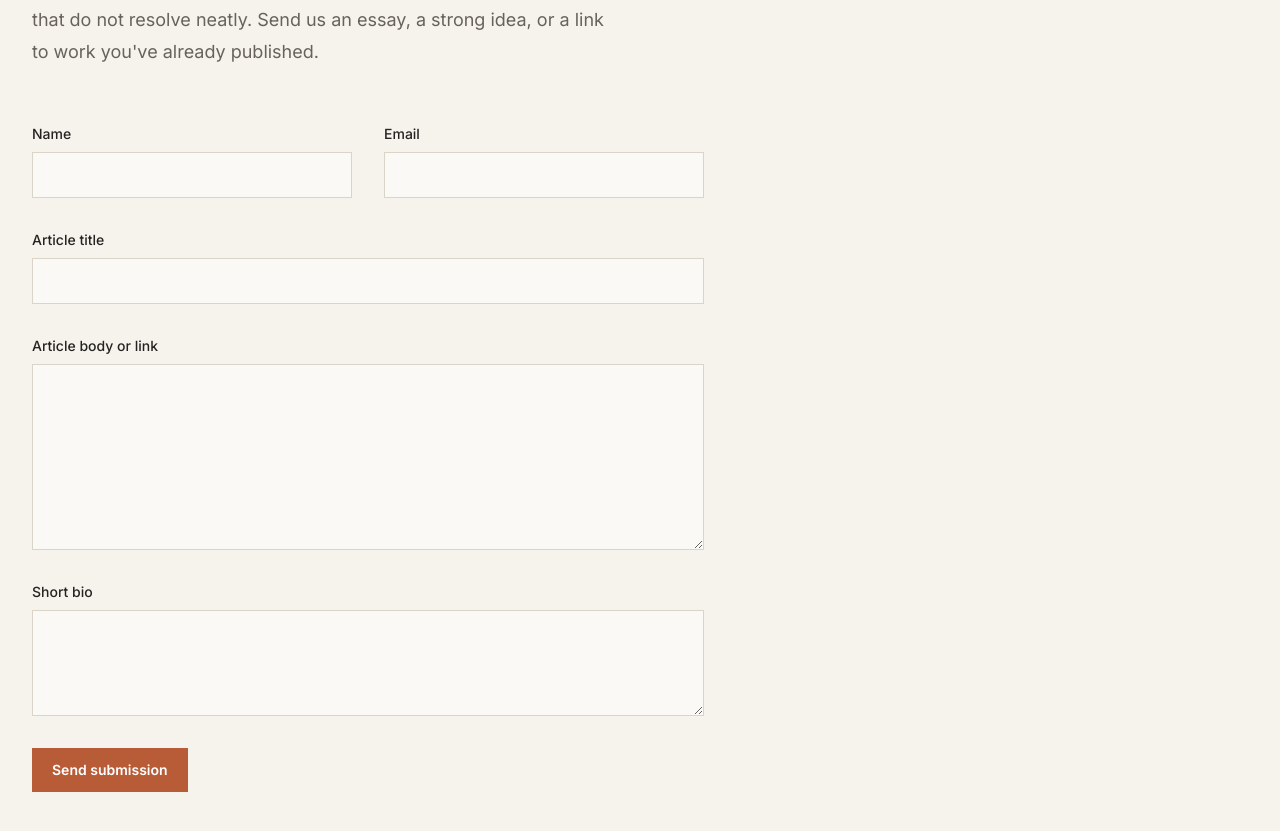
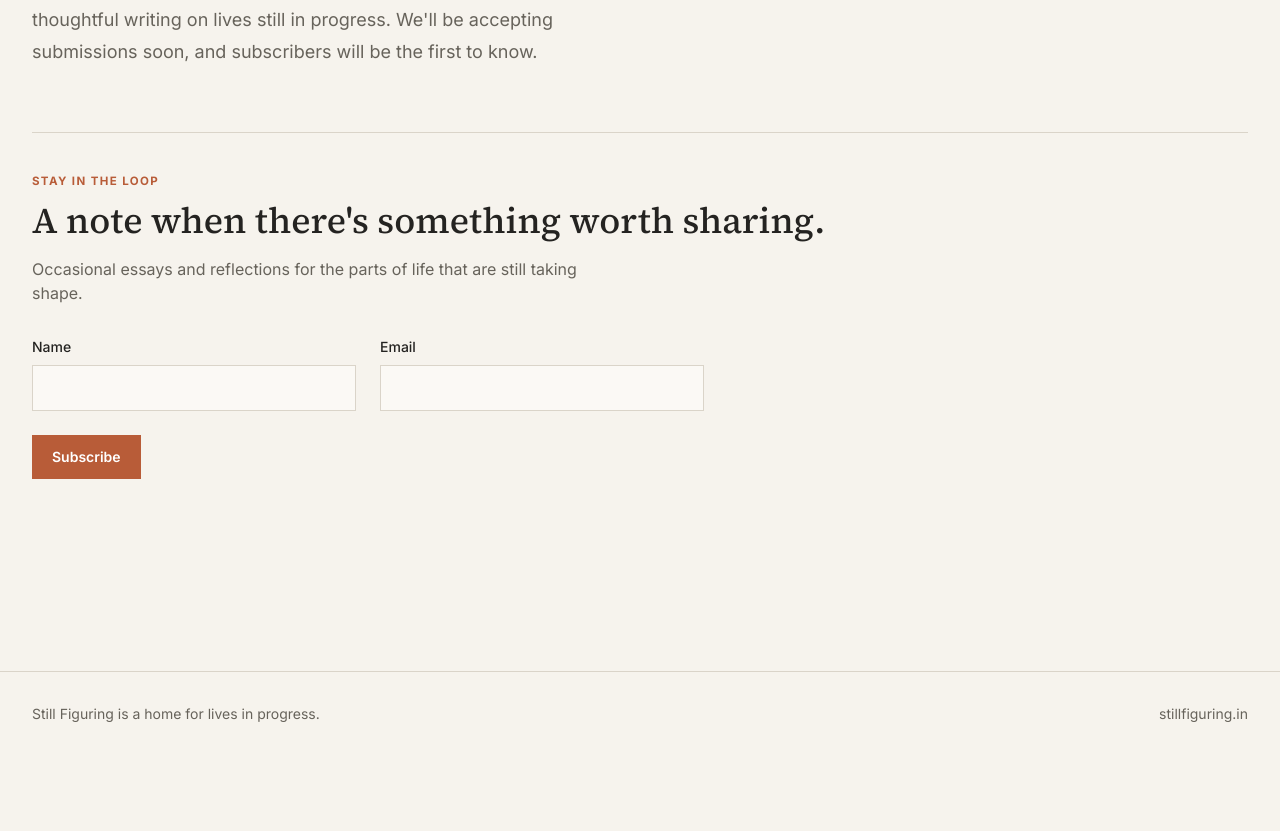
Before and after one commit to mukherjeeananyaa007/stillfiguring.in, a Next.js app: page /submit in a window 1280 px wide. Shown: the part 381-1212 px from the top of the page. After the commit the page ends 1137 px from the top, so only its background shows below. Built offline with nearby package versions, Linux system fonts and the light colour scheme.

Commit message:
Add newsletter form and SEO canonicals

```diff
--- a/app/about/page.tsx
+++ b/app/about/page.tsx
@@ -1,4 +1,11 @@
-export const metadata = { title: 'About' };
+import type { Metadata } from 'next';
+
+export const metadata: Metadata = {
+  title: 'About',
+  alternates: { canonical: '/about' },
+};
+
+import { NewsletterForm } from '@/components/newsletter-form';
 
 export default function AboutPage() {
   return (
@@ -26,6 +33,7 @@ export default function AboutPage() {
             <a href="https://www.linkedin.com/in/ananya-mukherjee-9066251a9/" target="_blank" rel="noreferrer" className="text-accent underline decoration-accent-soft underline-offset-4 hover:decoration-accent">LinkedIn</a>
             <a href="mailto:mukherjee.ananyaa@gmail.com" className="text-accent underline decoration-accent-soft underline-offset-4 hover:decoration-accent">Email</a>
           </div>
+          <NewsletterForm />
         </div>
       </div>
     </main>
--- a/app/articles/[slug]/page.tsx
+++ b/app/articles/[slug]/page.tsx
@@ -22,13 +22,18 @@ export async function generateMetadata({ params }: { params: { slug: string } })
 
   const title = article.metaTitle ?? article.title;
   const description = article.metaDescription ?? article.excerpt;
+  const canonical = `/articles/${article.slug}`;
 
   return {
     title,
     description,
+    alternates: {
+      canonical,
+    },
     openGraph: {
       title,
       description,
+      url: canonical,
       type: 'article',
       images: [
         {
--- a/app/articles/page.tsx
+++ b/app/articles/page.tsx
@@ -1,7 +1,11 @@
+import type { Metadata } from 'next';
 import { ArticleArchive } from '@/components/article-archive';
 import { getAllArticles } from '@/lib/articles';
 
-export const metadata = { title: 'Articles' };
+export const metadata: Metadata = {
+  title: 'Articles',
+  alternates: { canonical: '/articles' },
+};
 
 export default async function ArticlesPage() {
   const articles = await getAllArticles();
--- a/app/layout.tsx
+++ b/app/layout.tsx
@@ -19,6 +19,9 @@ const inter = Inter({
 
 export const metadata: Metadata = {
   metadataBase: new URL('https://www.stillfiguring.in'),
+  alternates: {
+    canonical: '/',
+  },
   title: {
     default: 'Still Figuring',
     template: '%s | Still Figuring',
--- a/app/page.tsx
+++ b/app/page.tsx
@@ -1,6 +1,11 @@
 import Link from 'next/link';
 import { ArticleCard } from '@/components/article-card';
 import { getAllArticles } from '@/lib/articles';
+import type { Metadata } from 'next';
+
+export const metadata: Metadata = {
+  alternates: { canonical: '/' },
+};
 
 export default async function HomePage() {
   const articles = await getAllArticles();
--- a/app/submit/page.tsx
+++ b/app/submit/page.tsx
@@ -1,47 +1,20 @@
-'use client';
+import type { Metadata } from 'next';
+import { NewsletterForm } from '@/components/newsletter-form';
 
-import { FormEvent, useState } from 'react';
+export const metadata: Metadata = {
+  title: 'Submit',
+  alternates: { canonical: '/submit' },
+};
 
 export default function SubmitPage() {
-  const [isSending, setIsSending] = useState(false);
-  const [feedback, setFeedback] = useState('');
-
-  async function handleSubmit(event: FormEvent<HTMLFormElement>) {
-    event.preventDefault();
-    setIsSending(true);
-    setFeedback('');
-
-    const form = new FormData(event.currentTarget);
-    const response = await fetch('/api/submit', {
-      method: 'POST',
-      headers: { 'Content-Type': 'application/json' },
-      body: JSON.stringify(Object.fromEntries(form.entries())),
-    });
-    const result = await response.json();
-    setFeedback(result.message ?? result.error);
-    setIsSending(false);
-
-    if (response.ok) event.currentTarget.reset();
-  }
-
   return (
     <main className="page-shell py-16 sm:py-24">
       <div className="max-w-2xl">
         <p className="eyebrow">Add your voice</p>
         <h1 className="mt-4 text-5xl leading-none sm:text-6xl">What are you still figuring out?</h1>
-        <p className="mt-6 max-w-xl text-lg leading-8 text-[rgb(var(--ink-muted))]">We&apos;re looking for thoughtful, specific writing about the questions that do not resolve neatly. Send us an essay, a strong idea, or a link to work you&apos;ve already published.</p>
+        <p className="mt-6 max-w-xl text-lg leading-8 text-[rgb(var(--ink-muted))]">If this resonated with you, subscribe to our newsletter for thoughtful writing on lives still in progress. We&apos;ll be accepting submissions soon, and subscribers will be the first to know.</p>
       </div>
-      <form className="mt-14 max-w-2xl space-y-8" onSubmit={handleSubmit}>
-        <div className="grid gap-8 sm:grid-cols-2">
-          <label className="block text-sm font-medium">Name<input required name="name" type="text" className="mt-2 block w-full border border-[rgb(var(--line))] bg-[rgb(var(--paper-raised))] px-3 py-3 outline-none focus:border-accent" /></label>
-          <label className="block text-sm font-medium">Email<input required name="email" type="email" className="mt-2 block w-full border border-[rgb(var(--line))] bg-[rgb(var(--paper-raised))] px-3 py-3 outline-none focus:border-accent" /></label>
-        </div>
-        <label className="block text-sm font-medium">Article title<input required name="title" type="text" className="mt-2 block w-full border border-[rgb(var(--line))] bg-[rgb(var(--paper-raised))] px-3 py-3 outline-none focus:border-accent" /></label>
-        <label className="block text-sm font-medium">Article body or link<textarea required name="article" rows={8} className="mt-2 block w-full resize-y border border-[rgb(var(--line))] bg-[rgb(var(--paper-raised))] px-3 py-3 outline-none focus:border-accent" /></label>
-        <label className="block text-sm font-medium">Short bio<textarea required name="bio" rows={4} className="mt-2 block w-full resize-y border border-[rgb(var(--line))] bg-[rgb(var(--paper-raised))] px-3 py-3 outline-none focus:border-accent" /></label>
-        <button disabled={isSending} type="submit" className="bg-accent px-5 py-3 text-sm font-semibold text-white transition-colors hover:bg-[rgb(151,70,42)] disabled:cursor-wait disabled:opacity-60">{isSending ? 'Sending...' : 'Send submission'}</button>
-        {feedback && <p role="status" className="text-sm text-[rgb(var(--ink-muted))]">{feedback}</p>}
-      </form>
+      <NewsletterForm />
     </main>
   );
 }
--- /dev/null
+++ b/components/newsletter-form.tsx
@@ -0,0 +1,57 @@
+'use client';
+
+import { FormEvent, useState } from 'react';
+
+type FormStatus = 'idle' | 'sending' | 'success' | 'error';
+
+export function NewsletterForm() {
+  const [status, setStatus] = useState<FormStatus>('idle');
+
+  async function handleSubmit(event: FormEvent<HTMLFormElement>) {
+    event.preventDefault();
+    setStatus('sending');
+
+    try {
+      const form = event.currentTarget;
+      const response = await fetch('https://formspree.io/f/myeydera', {
+        method: 'POST',
+        headers: { Accept: 'application/json' },
+        body: new FormData(form),
+      });
+
+      if (!response.ok) {
+        throw new Error('Newsletter subscription failed');
+      }
+
+      form.reset();
+      setStatus('success');
+    } catch {
+      setStatus('error');
+    }
+  }
+
+  return (
+    <section className="mt-16 border-t border-[rgb(var(--line))] pt-10" aria-labelledby="newsletter-heading">
+      <p className="eyebrow">Stay in the loop</p>
+      <h2 id="newsletter-heading" className="mt-3 text-3xl sm:text-4xl">A note when there&apos;s something worth sharing.</h2>
+      <p className="mt-4 max-w-xl text-[rgb(var(--ink-muted))]">Occasional essays and reflections for the parts of life that are still taking shape.</p>
+      <form className="mt-8 max-w-2xl space-y-6" onSubmit={handleSubmit}>
+        <div className="grid gap-6 sm:grid-cols-2">
+          <label className="block text-sm font-medium">
+            Name
+            <input required name="name" type="text" autoComplete="name" className="mt-2 block w-full border border-[rgb(var(--line))] bg-[rgb(var(--paper-raised))] px-3 py-3 outline-none focus:border-accent" />
+          </label>
+          <label className="block text-sm font-medium">
+            Email
+            <input required name="email" type="email" autoComplete="email" className="mt-2 block w-full border border-[rgb(var(--line))] bg-[rgb(var(--paper-raised))] px-3 py-3 outline-none focus:border-accent" />
+          </label>
+        </div>
+        <button disabled={status === 'sending'} type="submit" className="bg-accent px-5 py-3 text-sm font-semibold text-white transition-colors hover:bg-[rgb(151,70,42)] disabled:cursor-wait disabled:opacity-60">
+          {status === 'sending' ? 'Subscribing...' : 'Subscribe'}
+        </button>
+        {status === 'success' && <p role="status" className="text-sm text-[rgb(var(--ink-muted))]">Thanks &mdash; you&apos;re on the list.</p>}
+        {status === 'error' && <p role="alert" className="text-sm text-[rgb(var(--accent))]">Something went wrong. Please try again.</p>}
+      </form>
+    </section>
+  );
+}
--- a/next.config.mjs
+++ b/next.config.mjs
@@ -1,6 +1,7 @@
 /** @type {import('next').NextConfig} */
 const nextConfig = {
   pageExtensions: ['ts', 'tsx', 'md', 'mdx'],
+  trailingSlash: false,
 };
 
 export default nextConfig;
```
